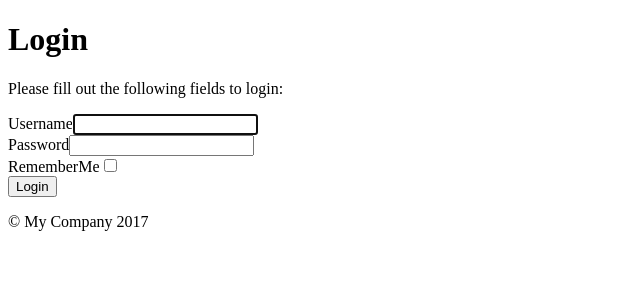
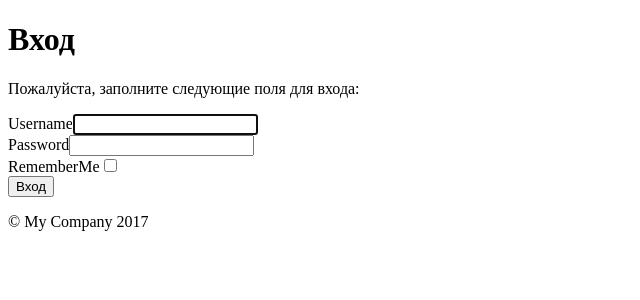
Before and after one commit to emaxprog/Yii2-Shop, a Yii app: template backend/views/site/login.php in a window 1280 px wide. Shown: the top 300 px of the page, without its empty margins (0-640 px from the left). Run offline with PHP 8.4 and a stand-in for Yii, Linux system fonts and the light colour scheme; the template is opened without the code that fills it, so the values that code supplies are empty; form fields are guessed from the names that the template uses; some libraries are stand-ins or nearby versions.

Commit message:
Исправлены лейблы для пользователя в админке

```diff
--- a/backend/views/site/login.php
+++ b/backend/views/site/login.php
@@ -7,13 +7,13 @@
 use yii\helpers\Html;
 use yii\bootstrap\ActiveForm;
 
-$this->title = 'Login';
+$this->title = 'Вход';
 $this->params['breadcrumbs'][] = $this->title;
 ?>
 <div class="site-login">
     <h1><?= Html::encode($this->title) ?></h1>
 
-    <p>Please fill out the following fields to login:</p>
+    <p>Пожалуйста, заполните следующие поля для входа:</p>
 
     <div class="row">
         <div class="col-lg-5">
@@ -26,7 +26,7 @@ $this->params['breadcrumbs'][] = $this->title;
                 <?= $form->field($model, 'rememberMe')->checkbox() ?>
 
                 <div class="form-group">
-                    <?= Html::submitButton('Login', ['class' => 'btn btn-primary', 'name' => 'login-button']) ?>
+                    <?= Html::submitButton('Вход', ['class' => 'btn btn-primary', 'name' => 'login-button']) ?>
                 </div>
 
             <?php ActiveForm::end(); ?>
--- a/common/models/LoginForm.php
+++ b/common/models/LoginForm.php
@@ -31,7 +31,7 @@ class LoginForm extends Login
         if (!$this->hasErrors()) {
             $user = $this->getUser();
             if (!$user || !$user->validatePassword($this->password)) {
-                $this->addError($attribute, 'Некорректный логин или пароль.');
+                $this->addError($attribute, 'Некорректный логин или паро');
             }
         }
     }
```
Also changed, not shown: backend/tests/functional/LoginCest.php (+2 -2 lines).
